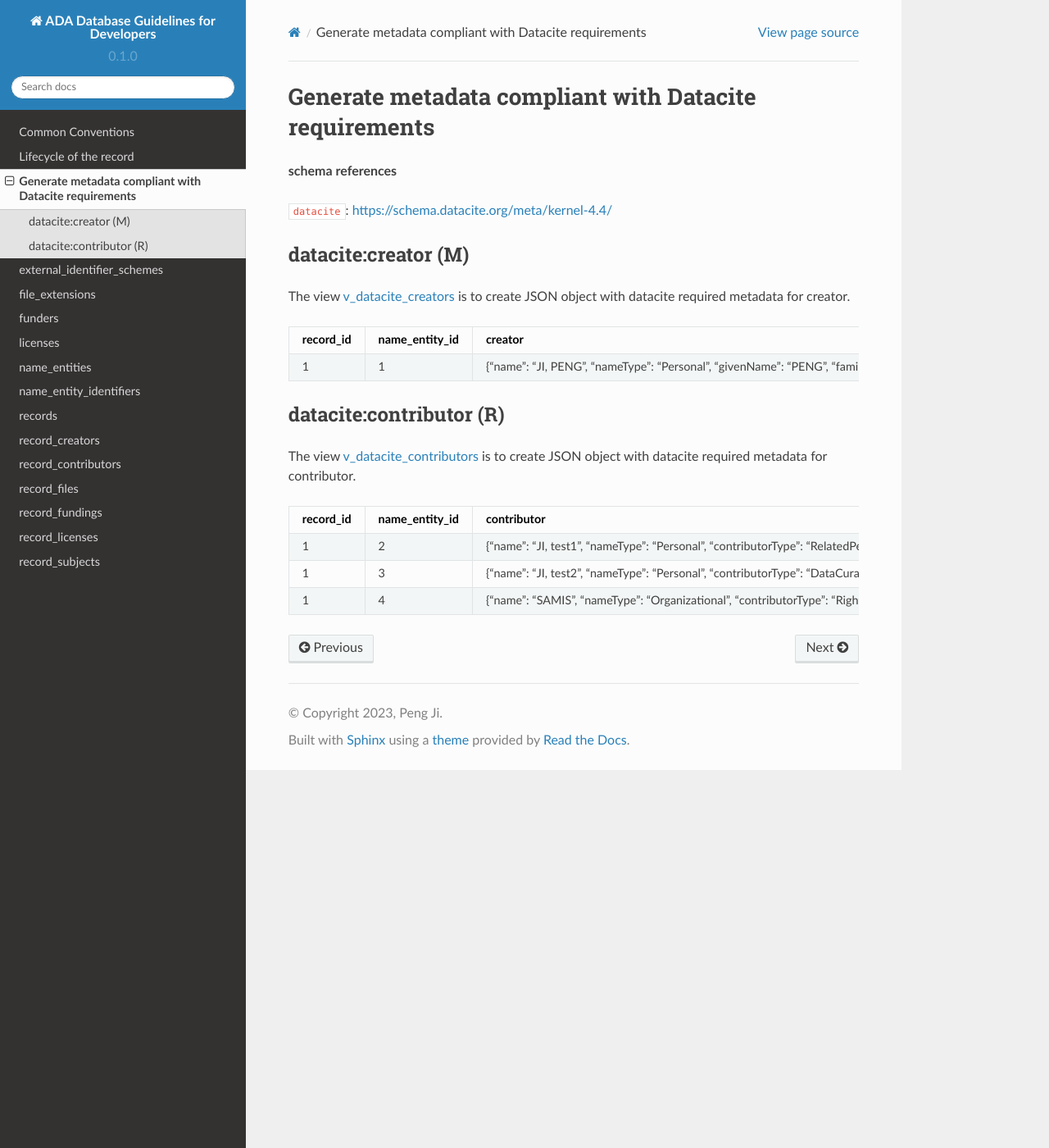
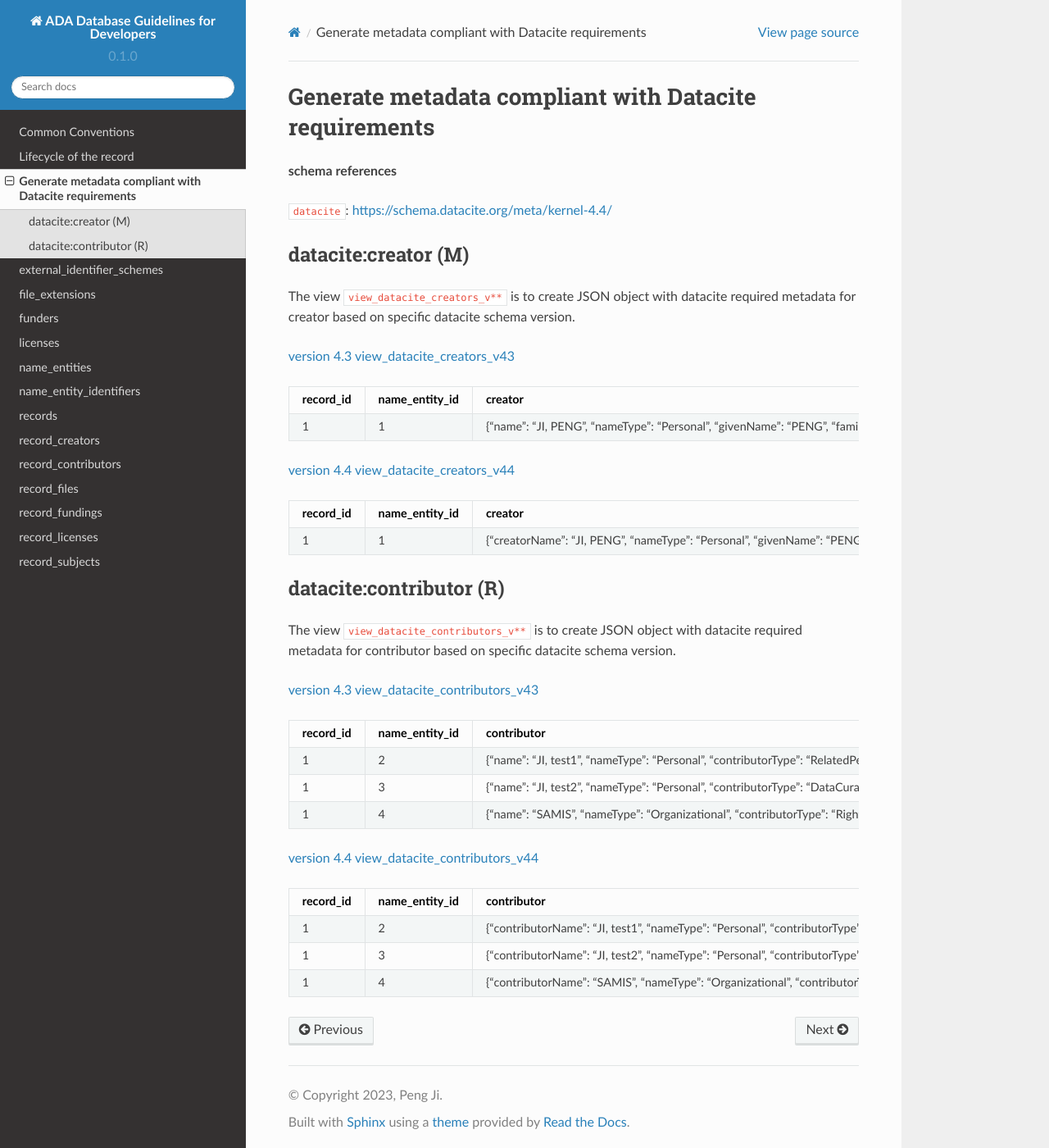
Before and after one commit to amds-ldeo/ada-db-spec, a Sphinx documentation site: the page built from docs/source/datacite_metadata.rst, in a window 1280 px wide and 1400 px high. Shown: the whole window at 82% size. Built offline with Sphinx 7.4.7 and the Read the Docs theme 2.0.0, drawn with Linux system fonts in a browser that asks for light colours; pages that are not in the unit, such as notebooks, are missing from menus.

Commit message:
update datacite_metadata.rst

```diff
--- a/docs/source/datacite_metadata.rst
+++ b/docs/source/datacite_metadata.rst
@@ -8,7 +8,9 @@ Generate metadata compliant with Datacite requirements
 
 datacite:creator (M)
 ~~~~~~~~~~~~~~~~~~~~~~~~~~~~~~~~
-The view `v_datacite_creators <https://schema.astromat.org/ada/tables/v_datacite_creators.html>`_ is to create JSON object with datacite required metadata for creator.
+The view ``view_datacite_creators_v**`` is to create JSON object with datacite required metadata for creator based on specific datacite schema version.
+
+`version 4.3 view_datacite_creators_v43 <https://schema.astromat.org/ada/tables/view_datacite_creators_v43.html>`_
 
 +-----------+----------------+----------------------------------------------------------------------------------------------------------------------------------------------------------------------------------------+
 | record_id | name_entity_id | creator                                                                                                                                                                                |
@@ -16,10 +18,20 @@ The view `v_datacite_creators <https://schema.astromat.org/ada/tables/v_datacite
 | 1         | 1              | {"name": "JI, PENG", "nameType": "Personal", "givenName": "PENG", "familyName": "JI", "nameIdentifiers": [{"nameIdentifier": "0000-0003-1868-5004", "nameIdentifierScheme": "ORCID"}]} |
 +-----------+----------------+----------------------------------------------------------------------------------------------------------------------------------------------------------------------------------------+
 
+`version 4.4 view_datacite_creators_v44 <https://schema.astromat.org/ada/tables/view_datacite_creators_v44.html>`_
+
++-----------+----------------+-----------------------------------------------------------------------------------------------------------------------------------------------------------------------------------------------+
+| record_id | name_entity_id | creator                                                                                                                                                                                       |
++===========+================+===============================================================================================================================================================================================+
+| 1         | 1              | {"creatorName": "JI, PENG", "nameType": "Personal", "givenName": "PENG", "familyName": "JI", "nameIdentifiers": [{"nameIdentifier": "0000-0003-1868-5004", "nameIdentifierScheme": "ORCID"}]} |
++-----------+----------------+-----------------------------------------------------------------------------------------------------------------------------------------------------------------------------------------------+
+
 
 datacite:contributor (R)
 ~~~~~~~~~~~~~~~~~~~~~~~~~~~~~~~~
-The view `v_datacite_contributors <https://schema.astromat.org/ada/tables/v_datacite_contributors.html>`_ is to create JSON object with datacite required metadata for contributor.
+The view ``view_datacite_contributors_v**`` is to create JSON object with datacite required metadata for contributor based on specific datacite schema version.
+
+`version 4.3  view_datacite_contributors_v43 <https://schema.astromat.org/ada/tables/view_datacite_contributors_v43.html>`_
 
 +-----------+----------------+----------------------------------------------------------------------------------------------------------------------------------------------------------------------------------+
 | record_id | name_entity_id | contributor                                                                                                                                                                      |
@@ -30,3 +42,15 @@ The view `v_datacite_contributors <https://schema.astromat.org/ada/tables/v_data
 +-----------+----------------+----------------------------------------------------------------------------------------------------------------------------------------------------------------------------------+
 | 1         | 4              | {"name": "SAMIS", "nameType": "Organizational", "contributorType": "RightsHolder", "nameIdentifiers": [{"nameIdentifier": "027ka1x80", "nameIdentifierScheme": "ROR"}]}          |
 +-----------+----------------+----------------------------------------------------------------------------------------------------------------------------------------------------------------------------------+
+
+`version 4.4 view_datacite_contributors_v44 <https://schema.astromat.org/ada/tables/view_datacite_contributors_v44.html>`_
+
++-----------+----------------+---------------------------------------------------------------------------------------------------------------------------------------------------------------------------------------------+
+| record_id | name_entity_id | contributor                                                                                                                                                                                 |
++===========+================+=============================================================================================================================================================================================+
+| 1         | 2              | {"contributorName": "JI, test1", "nameType": "Personal", "contributorType": "RelatedPerson", "nameIdentifiers": []}                                                                         |
++-----------+----------------+---------------------------------------------------------------------------------------------------------------------------------------------------------------------------------------------+
+| 1         | 3              | {"contributorName": "JI, test2", "nameType": "Personal", "contributorType": "DataCurator", "nameIdentifiers": [{"nameIdentifier": "0000-0003-1868-5005", "nameIdentifierScheme": "ORCID"}]} |
++-----------+----------------+---------------------------------------------------------------------------------------------------------------------------------------------------------------------------------------------+
+| 1         | 4              | {"contributorName": "SAMIS", "nameType": "Organizational", "contributorType": "RightsHolder", "nameIdentifiers": [{"nameIdentifier": "027ka1x80", "nameIdentifierScheme": "ROR"}]}          |
++-----------+----------------+---------------------------------------------------------------------------------------------------------------------------------------------------------------------------------------------+
```
